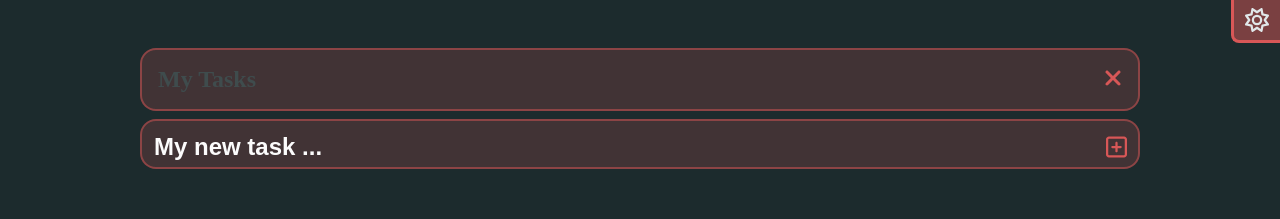
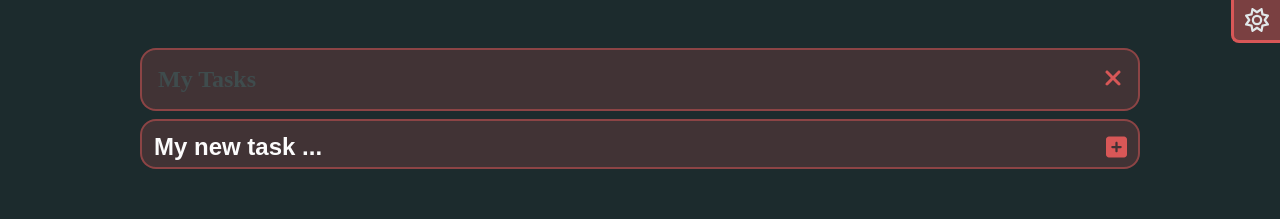
Before and after one commit to DigitaleWeltLibrary/to-do-app, a React (Vite) app: page / in a window 1280 px wide. Both pictures are taken after a click on the icon 1111 px from the left and 78 px from the top of the page. Shown: the top 219 px of the page. Built offline with nearby package versions, Linux system fonts and the light colour scheme.

Commit message:
create a new to do outsourced to a new component

```diff
--- /dev/null
+++ b/src/components/CreateNewToDo.jsx
@@ -0,0 +1,50 @@
+import { faSquarePlus } from "@fortawesome/free-solid-svg-icons";
+import { FontAwesomeIcon } from "@fortawesome/react-fontawesome";
+import { useEffect, useRef, useState } from "react";
+
+export default function CreateNewToDo({
+  style,
+  create,
+  addtodo,
+  changecreate,
+}) {
+  /* NOTE current To Do in the input to create a new todo */
+  const [newtodo, changetodo] = useState(null);
+
+  /* NOTE check current to do and add it to the todo list */
+  const checknewtodo = () => {
+    let todo = newtodo?.trim();
+    if (todo) {
+      addtodo(todo);
+      changetodo(null);
+      changecreate(false);
+    }
+  };
+
+  /* NOTE inital focus on the input to create a new todo */
+  const inputref = useRef(null);
+
+  /* NOTE  if create is true focus on the input to create a new todo */
+  useEffect(() => {
+    if (create) {
+      inputref.current.focus();
+    }
+  }, [create]);
+
+  return (
+    <div className={style}>
+      <input
+        type="text"
+        onChange={(e) => changetodo(e.target.value.trim())}
+        placeholder="My new task ..."
+        ref={inputref}
+      />
+      <FontAwesomeIcon
+        icon={faSquarePlus}
+        size="xl"
+        color="#d85757"
+        onClick={checknewtodo}
+      />
+    </div>
+  );
+}
--- a/src/components/Header.jsx
+++ b/src/components/Header.jsx
@@ -1,34 +1,12 @@
 import { FontAwesomeIcon } from "@fortawesome/react-fontawesome";
 import style from "../style/CreateToDo.module.scss";
 import { faPlus, faXmark } from "@fortawesome/free-solid-svg-icons";
-import { useEffect, useRef, useState } from "react";
-import { faSquarePlus } from "@fortawesome/free-regular-svg-icons";
+import { useState } from "react";
+import CreateNewToDo from "./CreateNewToDo";
 
 export default function CreateToDo({ addtodo }) {
   /* NOTE state to show or hide create todo */
   const [create, changecreate] = useState(false);
-  /* NOTE current To Do in the input to create a new todo */
-  const [newtodo, changetodo] = useState(null);
-
-  /* NOTE inital focus on the input to create a new todo */
-  const inputref = useRef(null);
-
-  /* NOTE  if create is true focus on the input to create a new todo */
-  useEffect(() => {
-    if (create) {
-      inputref.current.focus();
-    }
-  }, [create]);
-
-  /* NOTE check current to do and add it to the todo list */
-  const checknewtodo = () => {
-    let todo = newtodo?.trim();
-    if (todo) {
-      addtodo(todo);
-      changetodo(null);
-      changecreate(false);
-    }
-  };
 
   return (
     <>
@@ -45,20 +23,12 @@
 
       {/* NOTE create a new todo */}
       {create && (
-        <div className={style.creattodo}>
-          <input
-            type="text"
-            onChange={(e) => changetodo(e.target.value.trim())}
-            placeholder="My new task ..."
-            ref={inputref}
-          />
-          <FontAwesomeIcon
-            icon={faSquarePlus}
-            size="xl"
-            color="#d85757"
-            onClick={checknewtodo}
-          />
-        </div>
+        <CreateNewToDo
+          style={style.creattodo}
+          addtodo={addtodo}
+          changecreate={changecreate}
+          create
+        />
       )}
     </>
   );
```
